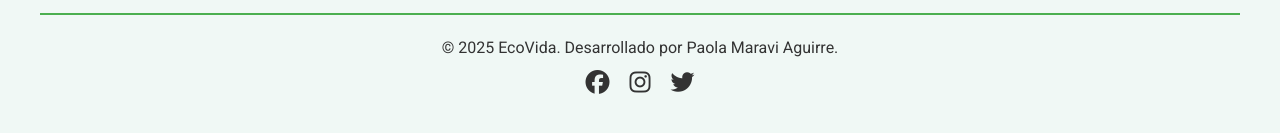
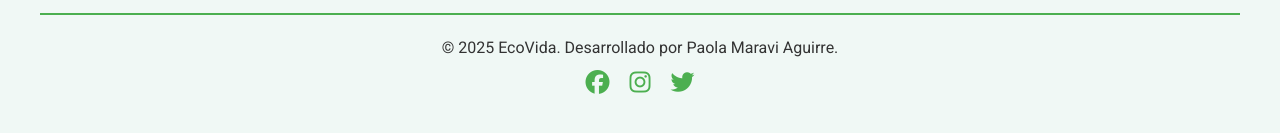
Before and after one commit to pmacv/LANDING-EcoVida, a plain HTML site: page index.html in a window 1280 px wide. Shown: the part 2408-2541 px from the top of the page. Drawn offline with Linux system fonts and the light colour scheme.

Commit message:
Versión final publicada

```diff
--- a/estilos.css
+++ b/estilos.css
@@ -243,8 +243,14 @@ button[type="submit"]:hover {
     gap: 20px;
 }
 
+.social a {
+    text-decoration: none;
+}
+
 .social i {
     font-size: 1.5rem;
+    color: #4CAF50;
+
 }
 
 
@@ -318,3 +324,12 @@ textarea:focus {
         width: 90%;
     }
 }
+
+.social a {
+    text-decoration: none;
+}
+
+.social i {
+    font-size: 1.5rem;
+    color: #4CAF50;
+}
--- a/index.html
+++ b/index.html
@@ -124,9 +124,9 @@
     <footer class="footer">
         <p>© 2025 EcoVida. Desarrollado por Paola Maravi Aguirre.</p>
         <div class="social">
-            <i class="fa-brands fa-facebook"></i>
-            <i class="fa-brands fa-instagram"></i>
-            <i class="fa-brands fa-twitter"></i>
+            <a href="#"><i class="fa-brands fa-facebook"></i>
+            <a href="#"><i class="fa-brands fa-instagram"></i>
+            <a href="#"><i class="fa-brands fa-twitter"></i>
         </div>
     </footer>
 
```
